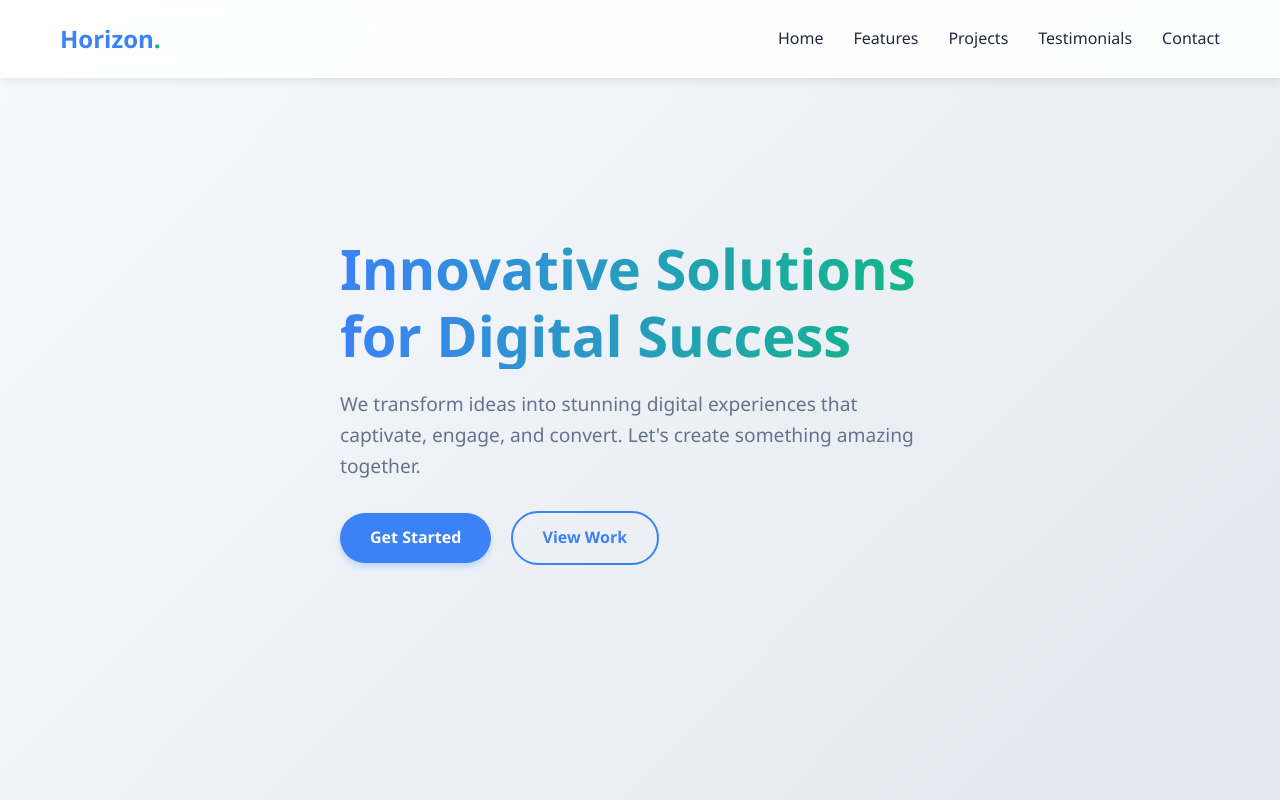
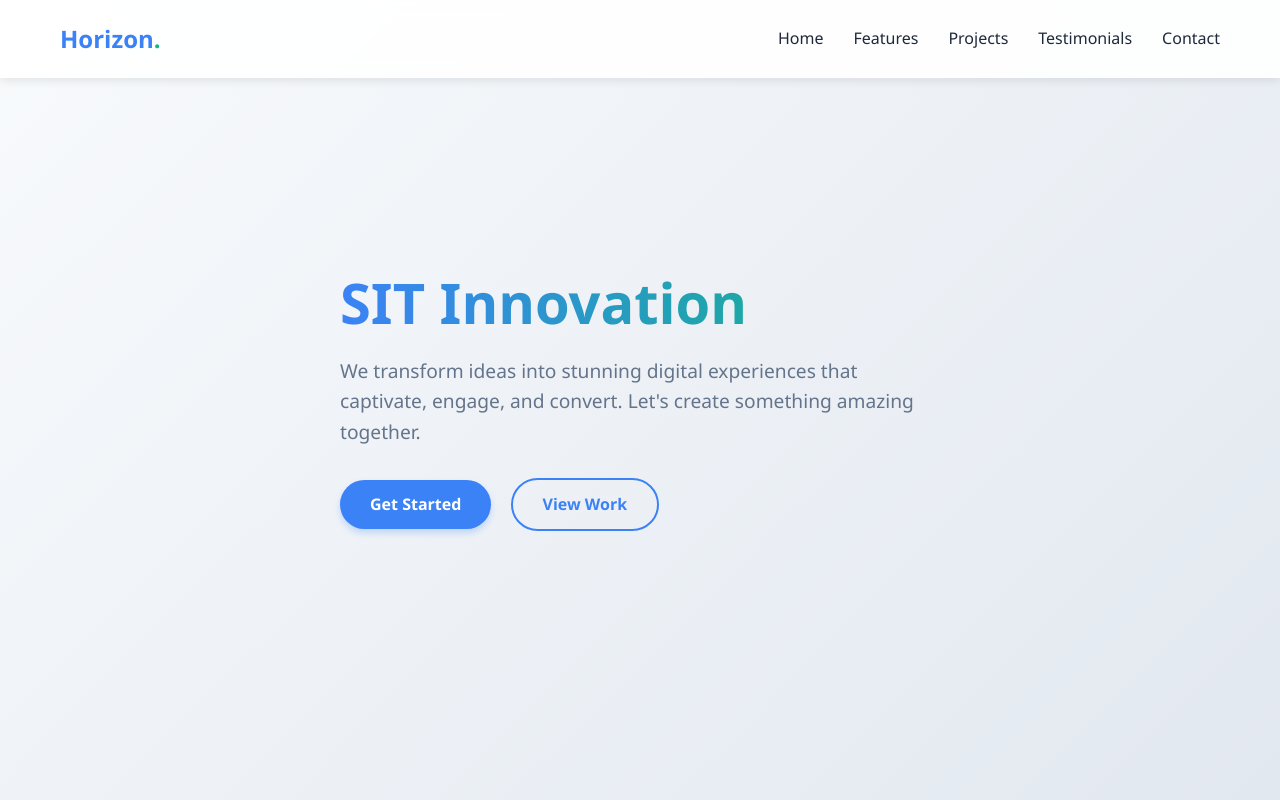
Before and after one commit to Shekar169/AWSdemo, a plain HTML site: page index.html in a window 1280 px wide. Shown: the top 800 px of the page. Drawn offline with Linux system fonts and the light colour scheme.

Commit message:
Update index.html

```diff
--- a/index.html
+++ b/index.html
@@ -743,7 +743,7 @@
     <section id="home" class="hero">
         <div class="container">
             <div class="hero-content animated fadeInUp">
-                <h1>Innovative Solutions for Digital Success</h1>
+                <h1>SIT Innovation</h1>
                 <p>We transform ideas into stunning digital experiences that captivate, engage, and convert. Let's create something amazing together.</p>
                 <div class="hero-buttons">
                     <a href="#contact" class="btn">Get Started</a>
```
